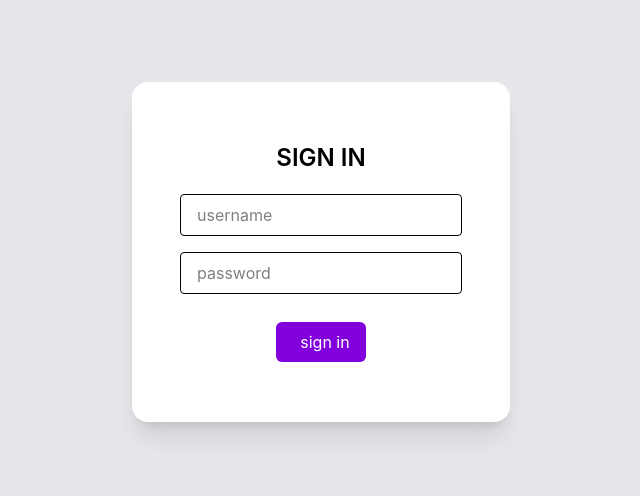
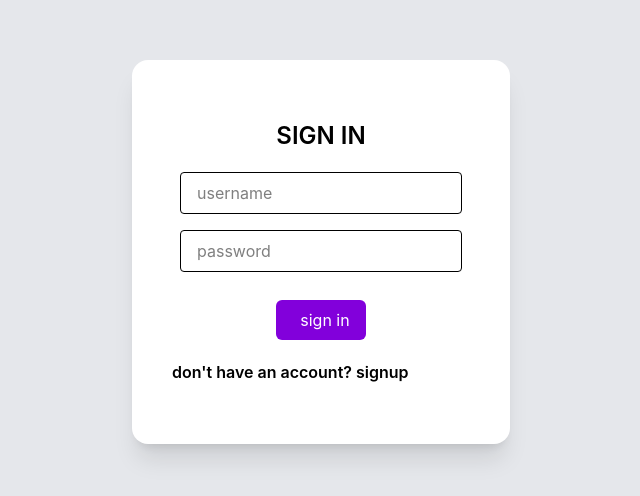
Before and after one commit to DimpalGoyal/pseudo-brain, a React (Vite) app in the folder frontend/: page /signin in a window 1280 px wide. Shown: the part 148-644 px from the top of the page, without its empty margins (319-959 px from the left). Built offline with nearby package versions, Linux system fonts and the light colour scheme.

Commit message:
added button-alert component

```diff
--- /dev/null
+++ b/frontend/src/components/ButtonAlert.tsx
@@ -0,0 +1,17 @@
+import { Link } from "react-router-dom";
+
+interface btnAlertProps {
+    to: string;
+    title: string;
+    text: string
+
+}
+
+export function ButtonAlert({to, title,text}: btnAlertProps){
+    return <div>
+        <div>
+            <span>{text}</span>
+            <Link to={to}>{title}</Link>
+        </div>
+    </div>
+}
--- a/frontend/src/pages/Signin.tsx
+++ b/frontend/src/pages/Signin.tsx
@@ -4,6 +4,7 @@ import { useRef } from "react";
 import { useNavigate } from "react-router-dom";
 import axios from "axios";
 import { BACKEND_URL } from "../config";
+import { ButtonAlert } from "../components/ButtonAlert";
 
 export function Signin() {
   const usernameRef = useRef<HTMLInputElement>(null);
@@ -31,6 +32,9 @@ export function Signin() {
         <div className="pt-5 flex justify-center">
           <Button variant="primary" text="sign in" onClick={signin} />
         </div>
+        <div className="mt-5 font-semibold">
+          <ButtonAlert to="/signup" title=" signup" text="don't have an account? " />
+        </div>
       </div>
     </div>
   );
--- a/frontend/src/pages/Signup.tsx
+++ b/frontend/src/pages/Signup.tsx
@@ -4,6 +4,7 @@ import { InputBox } from "../components/InputBox";
 import axios from "axios";
 import { BACKEND_URL } from "../config";
 import { useNavigate } from "react-router-dom";
+import { ButtonAlert } from "../components/ButtonAlert";
 
 export function Signup() {
   const usernameRef = useRef<HTMLInputElement>(null);
@@ -36,6 +37,9 @@ const navigate = useNavigate()
         <div className="pt-5 flex justify-center">
           <Button variant="primary" text="sign up" onClick={signup} />
         </div>
+        <div className="mt-5 font-semibold">
+          <ButtonAlert to="/signin" title="signin" text="already have an account? " />
+        </div>
       </div>
     </div>
   );
```
